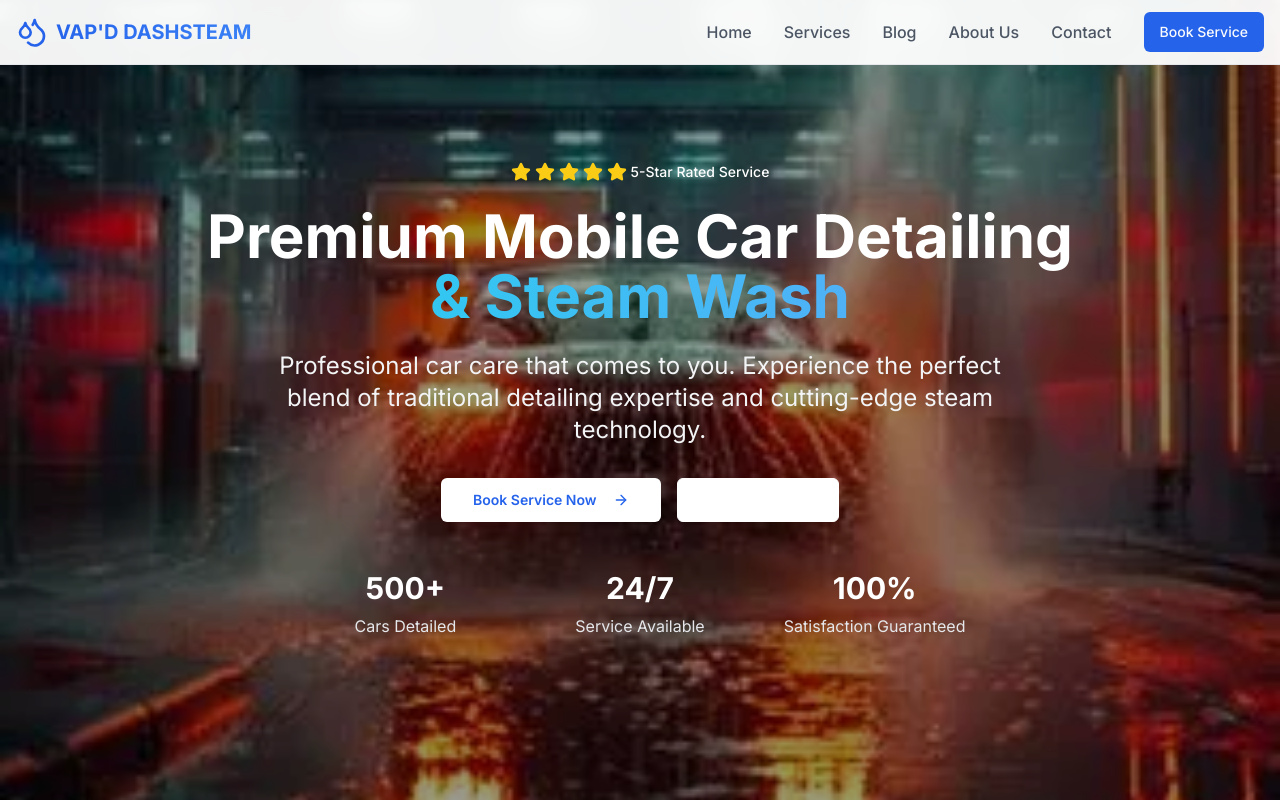
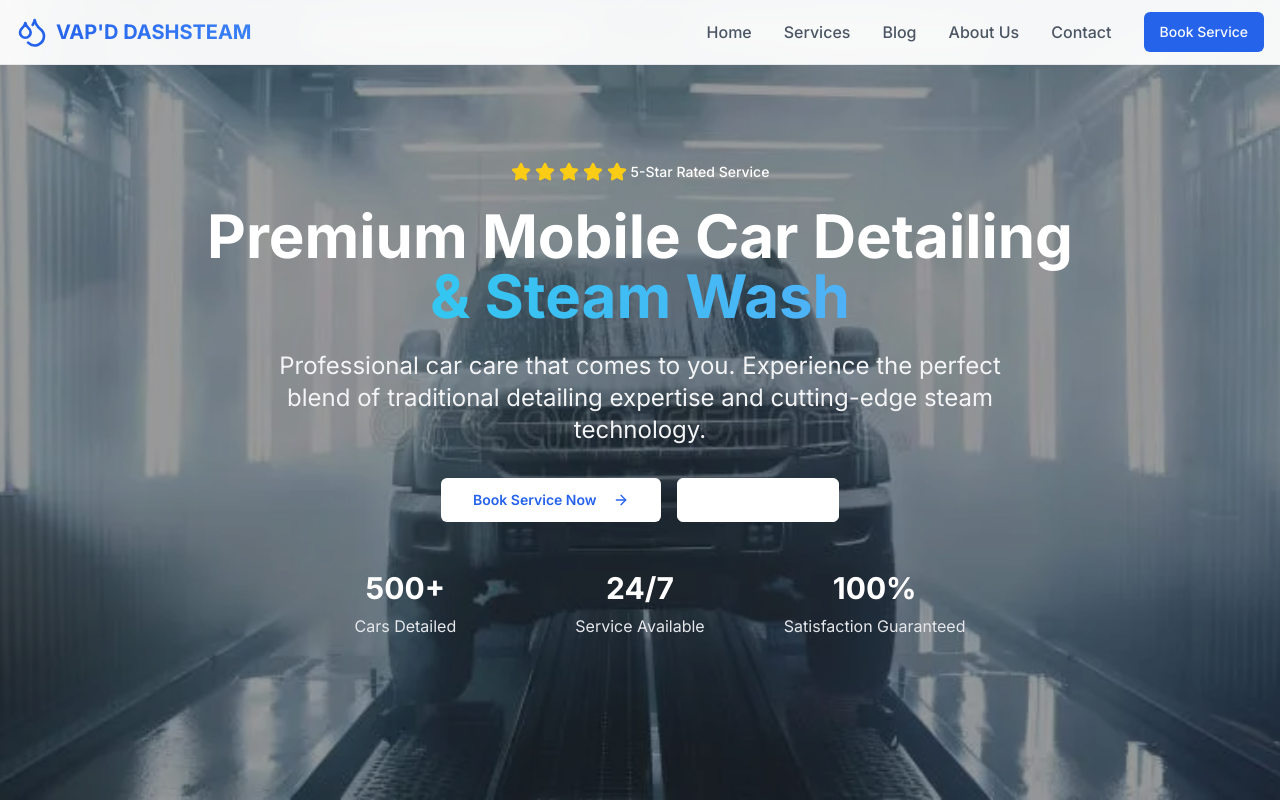
Before and after one commit to Satya-ande/steam-shine-online-vista, a React (Vite) app: page / in a window 1280 px wide. Shown: the top 802 px of the page. Built offline with nearby package versions, Linux system fonts and the light colour scheme.

Commit message:
Update Hero section background
Use the provided image as the background for the hero section.

```diff
--- a/src/components/Hero.tsx
+++ b/src/components/Hero.tsx
@@ -17,7 +17,7 @@ const Hero = () => {
       <div
         className="absolute inset-0 bg-cover bg-center bg-no-repeat"
         style={{
-          backgroundImage: `url('/lovable-uploads/9d7e4102-9c88-4194-aad8-67e20f050a50.png')`
+          backgroundImage: `url('/lovable-uploads/31ab1ac5-35ca-4334-b6c2-dbc5692bed35.png')`
         }}
       ></div>
       <div className="absolute inset-0 bg-black/40"></div>
```
Also changed, not shown: public/lovable-uploads/31ab1ac5-35ca-4334-b6c2-dbc5692bed35.png (added).
